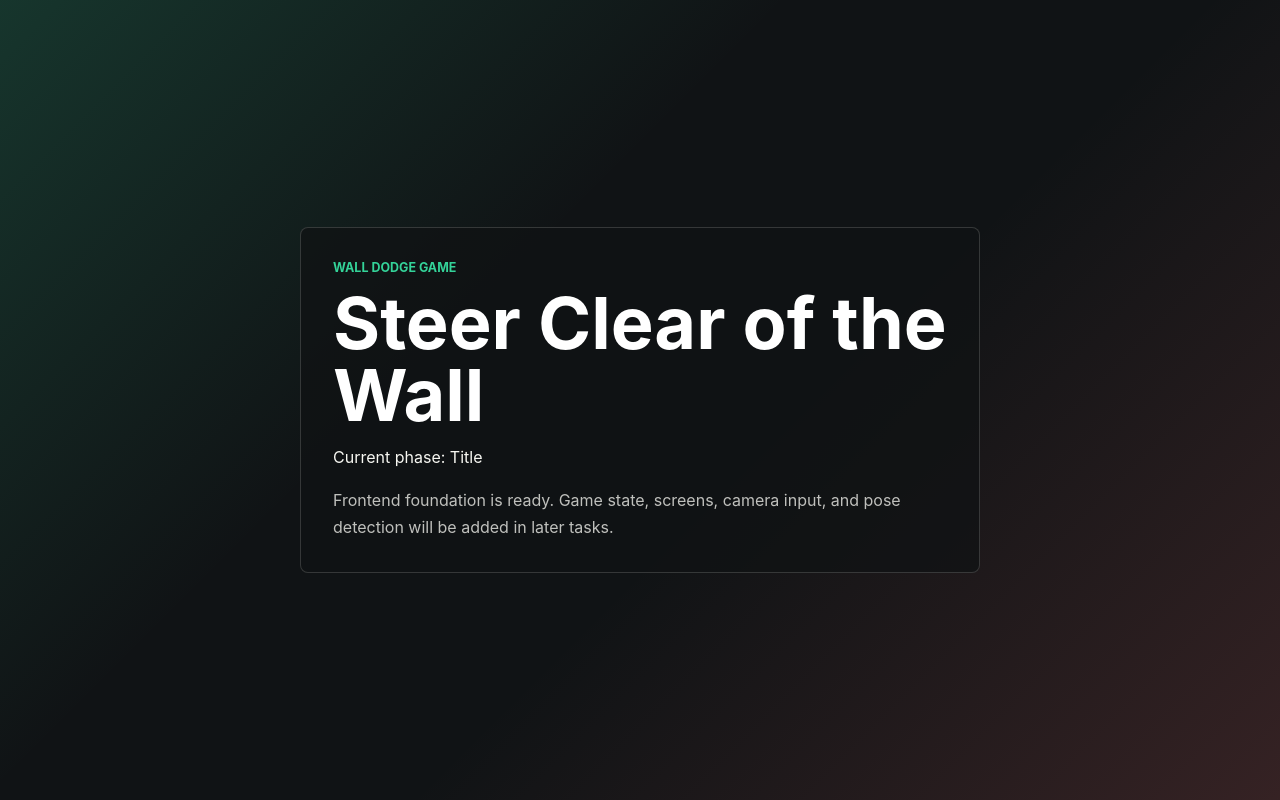
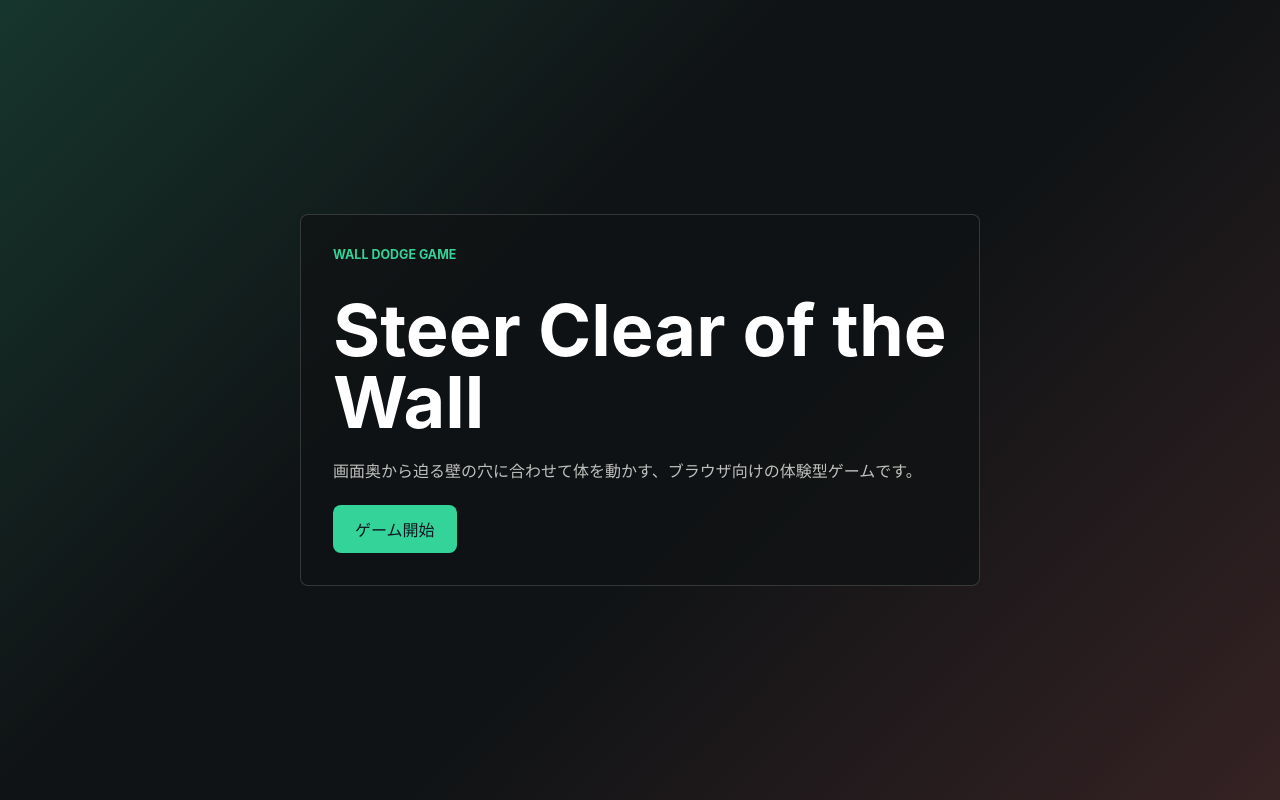
Before and after one commit to taku0193/steer-clear-of-the-wall, a React (Vite) app: page / in a window 1280 px wide. Built offline with nearby package versions, Linux system fonts and the light colour scheme.

Commit message:
implement wall dodge task 3

```diff
--- a/src/App.tsx
+++ b/src/App.tsx
@@ -1,19 +1,31 @@
 import { useState } from "react";
+import { TitleScreen } from "./components/TitleScreen";
 import { createInitialGameState, GAME_PHASE_LABELS } from "./game/state";
 
 export function App() {
-  const [gameState] = useState(createInitialGameState);
+  const [gameState, setGameState] = useState(createInitialGameState);
   const phaseLabel = GAME_PHASE_LABELS[gameState.phase];
 
+  function handleStartGame() {
+    setGameState({ phase: "preparing" });
+  }
+
+  if (gameState.phase === "title") {
+    return (
+      <main className="app-shell">
+        <TitleScreen onStart={handleStartGame} />
+      </main>
+    );
+  }
+
   return (
-    <main className="app-shell" aria-labelledby="app-title">
-      <section className="foundation-panel">
+    <main className="app-shell" aria-labelledby="preparing-title">
+      <section className="screen-panel preparing-screen" aria-live="polite">
         <p className="eyebrow">Wall Dodge Game</p>
-        <h1 id="app-title">Steer Clear of the Wall</h1>
+        <h1 id="preparing-title">準備中</h1>
         <p className="state-readout">Current phase: {phaseLabel}</p>
         <p className="summary">
-          Frontend foundation is ready. Game state, screens, camera input, and
-          pose detection will be added in later tasks.
+          ゲーム開始の操作を受け付けました。カメラ起動や姿勢検出は、後続タスクで接続します。
         </p>
       </section>
     </main>
--- /dev/null
+++ b/src/components/TitleScreen.tsx
@@ -0,0 +1,18 @@
+type TitleScreenProps = {
+  onStart: () => void;
+};
+
+export function TitleScreen({ onStart }: TitleScreenProps) {
+  return (
+    <section className="screen-panel title-screen" aria-labelledby="app-title">
+      <p className="eyebrow">Wall Dodge Game</p>
+      <h1 id="app-title">Steer Clear of the Wall</h1>
+      <p className="summary">
+        画面奥から迫る壁の穴に合わせて体を動かす、ブラウザ向けの体験型ゲームです。
+      </p>
+      <button className="primary-action" type="button" onClick={onStart}>
+        ゲーム開始
+      </button>
+    </section>
+  );
+}
--- a/src/style.css
+++ b/src/style.css
@@ -38,12 +38,18 @@
     #101315;
 }
 
-.foundation-panel {
+.screen-panel {
   width: min(680px, 100%);
   border: 1px solid rgba(247, 247, 242, 0.16);
   border-radius: 8px;
   padding: 32px;
   background: rgba(16, 19, 21, 0.76);
+}
+
+.title-screen,
+.preparing-screen {
+  display: grid;
+  gap: 20px;
 }
 
 .eyebrow {
@@ -65,8 +71,36 @@
 
 .summary {
   max-width: 48rem;
-  margin: 20px 0 0;
+  margin: 0;
   color: rgba(247, 247, 242, 0.76);
   font-size: 1rem;
   line-height: 1.65;
 }
+
+.state-readout {
+  margin: 0;
+  color: #a7f3d0;
+  font-size: 0.95rem;
+  font-weight: 700;
+}
+
+.primary-action {
+  justify-self: start;
+  min-height: 48px;
+  border: 0;
+  border-radius: 8px;
+  padding: 0 22px;
+  color: #0f1720;
+  background: #34d399;
+  font-weight: 800;
+  cursor: pointer;
+}
+
+.primary-action:hover {
+  background: #6ee7b7;
+}
+
+.primary-action:focus-visible {
+  outline: 3px solid #ffffff;
+  outline-offset: 3px;
+}
```
